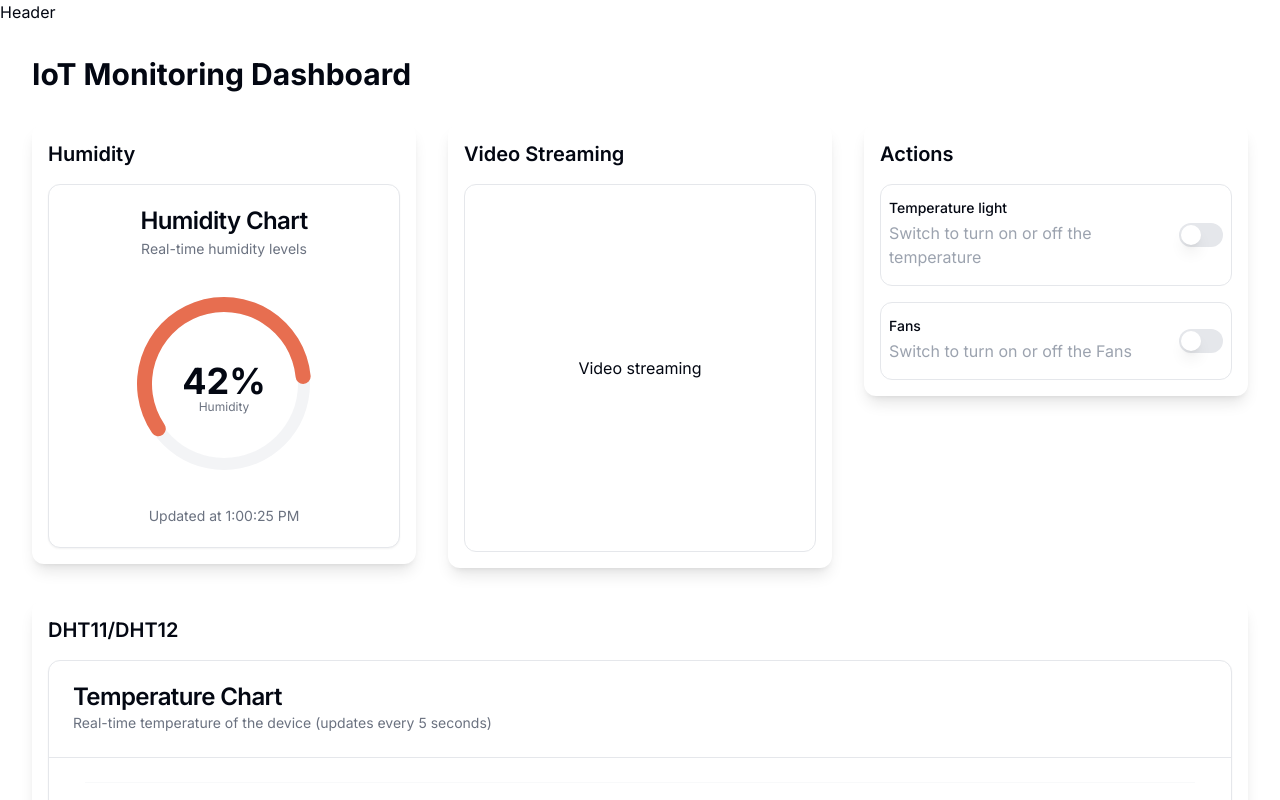
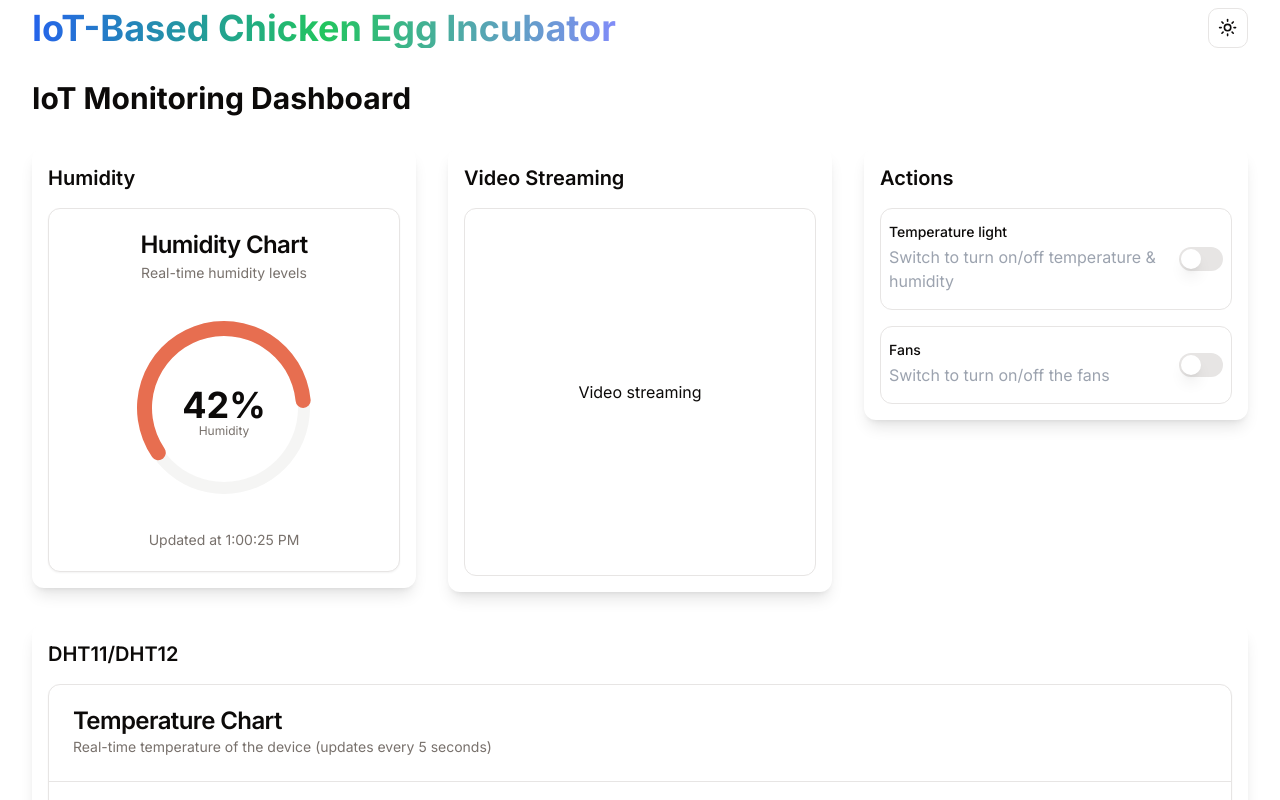
Before and after one commit to tongbaoloc/mse-iot-assignment, a Next.js app in the folder dashboard/: page / in a window 1280 px wide. Shown: the top 800 px of the page. Built offline with nearby package versions, Linux system fonts and the light colour scheme.

Commit message:
header, footer

```diff
--- a/dashboard/app/globals.css
+++ b/dashboard/app/globals.css
@@ -5,24 +5,24 @@
 @layer base {
   :root {
     --background: 0 0% 100%;
-    --foreground: 224 71.4% 4.1%;
+    --foreground: 20 14.3% 4.1%;
     --card: 0 0% 100%;
-    --card-foreground: 224 71.4% 4.1%;
+    --card-foreground: 20 14.3% 4.1%;
     --popover: 0 0% 100%;
-    --popover-foreground: 224 71.4% 4.1%;
-    --primary: 262.1 83.3% 57.8%;
-    --primary-foreground: 210 20% 98%;
-    --secondary: 220 14.3% 95.9%;
-    --secondary-foreground: 220.9 39.3% 11%;
-    --muted: 220 14.3% 95.9%;
-    --muted-foreground: 220 8.9% 46.1%;
-    --accent: 220 14.3% 95.9%;
-    --accent-foreground: 220.9 39.3% 11%;
+    --popover-foreground: 20 14.3% 4.1%;
+    --primary: 24.6 95% 53.1%;
+    --primary-foreground: 60 9.1% 97.8%;
+    --secondary: 60 4.8% 95.9%;
+    --secondary-foreground: 24 9.8% 10%;
+    --muted: 60 4.8% 95.9%;
+    --muted-foreground: 25 5.3% 44.7%;
+    --accent: 60 4.8% 95.9%;
+    --accent-foreground: 24 9.8% 10%;
     --destructive: 0 84.2% 60.2%;
-    --destructive-foreground: 210 20% 98%;
-    --border: 220 13% 91%;
-    --input: 220 13% 91%;
-    --ring: 262.1 83.3% 57.8%;
+    --destructive-foreground: 60 9.1% 97.8%;
+    --border: 20 5.9% 90%;
+    --input: 20 5.9% 90%;
+    --ring: 24.6 95% 53.1%;
     --radius: 0.75rem;
     --chart-1: 12 76% 61%;
     --chart-2: 173 58% 39%;
@@ -32,25 +32,25 @@
   }
 
   .dark {
-    --background: 224 71.4% 4.1%;
-    --foreground: 210 20% 98%;
-    --card: 224 71.4% 4.1%;
-    --card-foreground: 210 20% 98%;
-    --popover: 224 71.4% 4.1%;
-    --popover-foreground: 210 20% 98%;
-    --primary: 263.4 70% 50.4%;
-    --primary-foreground: 210 20% 98%;
-    --secondary: 215 27.9% 16.9%;
-    --secondary-foreground: 210 20% 98%;
-    --muted: 215 27.9% 16.9%;
-    --muted-foreground: 217.9 10.6% 64.9%;
-    --accent: 215 27.9% 16.9%;
-    --accent-foreground: 210 20% 98%;
-    --destructive: 0 62.8% 30.6%;
-    --destructive-foreground: 210 20% 98%;
-    --border: 215 27.9% 16.9%;
-    --input: 215 27.9% 16.9%;
-    --ring: 263.4 70% 50.4%;
+    --background: 20 14.3% 4.1%;
+    --foreground: 60 9.1% 97.8%;
+    --card: 20 14.3% 4.1%;
+    --card-foreground: 60 9.1% 97.8%;
+    --popover: 20 14.3% 4.1%;
+    --popover-foreground: 60 9.1% 97.8%;
+    --primary: 20.5 90.2% 48.2%;
+    --primary-foreground: 60 9.1% 97.8%;
+    --secondary: 12 6.5% 15.1%;
+    --secondary-foreground: 60 9.1% 97.8%;
+    --muted: 12 6.5% 15.1%;
+    --muted-foreground: 24 5.4% 63.9%;
+    --accent: 12 6.5% 15.1%;
+    --accent-foreground: 60 9.1% 97.8%;
+    --destructive: 0 72.2% 50.6%;
+    --destructive-foreground: 60 9.1% 97.8%;
+    --border: 12 6.5% 15.1%;
+    --input: 12 6.5% 15.1%;
+    --ring: 20.5 90.2% 48.2%;
     --chart-1: 220 70% 50%;
     --chart-2: 160 60% 45%;
     --chart-3: 30 80% 55%;
--- a/dashboard/app/layout.tsx
+++ b/dashboard/app/layout.tsx
@@ -1,9 +1,9 @@
 import type { Metadata } from "next";
 import { Inter } from "next/font/google";
 import "./globals.css";
-
 import Sidebar from "@/components/header/Header";
 import Footer from "@/components/footer/Footer";
+import { ThemeProvider } from "@/components/theme-provider";
 
 const inter = Inter({ subsets: ["latin"] });
 
@@ -20,9 +20,16 @@ export default function RootLayout({
   return (
     <html lang="en">
       <body className={inter.className}>
-        <Sidebar />
-        {children}
-        <Footer />
+        <ThemeProvider
+          attribute="class"
+          defaultTheme="system"
+          enableSystem
+          disableTransitionOnChange
+        >
+          <Sidebar />
+          {children}
+          <Footer />
+        </ThemeProvider>
       </body>
     </html>
   );
--- a/dashboard/app/page.tsx
+++ b/dashboard/app/page.tsx
@@ -7,7 +7,7 @@ import VideoStreaming from "@/components/video-streaming";
 export default function Home() {
   return (
     <main className="">
-      <div className="min-h-screen p-8">
+      <div className="min-h-screen p-8 ">
         <h1 className="text-3xl font-bold mb-8">IoT Monitoring Dashboard</h1>
         <div className="grid grid-cols-1 md:grid-cols-2 lg:grid-cols-3 gap-8">
           <MotionCard title="Humidity" children={<Humidity />} />
--- a/dashboard/components/actions.tsx
+++ b/dashboard/components/actions.tsx
@@ -7,19 +7,25 @@ const Actions = () => {
     <div className="">
       <div className="flex items-center justify-between border px-2 py-4 rounded-lg">
         <div className="grid w-full max-w-sm items-center gap-1.5">
-          <Label htmlFor="email">Temperature light</Label>
-          <p className="text-gray-400">
-            Switch to turn on or off the temperature
+          <Label className="dark:text-inherit" htmlFor="email">
+            Temperature light
+          </Label>
+          <p className="text-gray-400 dark:text-inherit">
+            Switch to turn on/off temperature & humidity
           </p>
         </div>
         <Switch />
       </div>
       <div className="flex items-center justify-between border px-2 py-4 rounded-lg mt-4">
         <div className="grid w-full max-w-sm items-center gap-1.5">
-          <Label htmlFor="email">Fans</Label>
-          <p className="text-gray-400">Switch to turn on or off the Fans</p>
+          <Label className="dark:text-inherit " htmlFor="email">
+            Fans
+          </Label>
+          <p className="text-gray-400 dark:text-inherit">
+            Switch to turn on/off the fans
+          </p>
         </div>
-        <Switch />
+        <Switch className="dark:text-inherit" />
       </div>
     </div>
   );
--- a/dashboard/components/card.tsx
+++ b/dashboard/components/card.tsx
@@ -5,7 +5,7 @@ const Card: React.FC<{ title: string; children: React.ReactNode }> = ({
   children,
 }) => {
   return (
-    <div className="bg-white p-4 shadow-lg rounded-lg">
+    <div className="bg-white dark:bg-inherit p-4 shadow-lg rounded-lg">
       <h2 className="text-xl font-semibold mb-4">{title}</h2>
       <div>{children}</div>
     </div>
--- a/dashboard/components/header/Header.tsx
+++ b/dashboard/components/header/Header.tsx
@@ -1,7 +1,48 @@
-import React from "react";
+"use client";
+
+import * as React from "react";
+import { Moon, Sun } from "lucide-react";
+import { useTheme } from "next-themes";
+import { Button } from "@/components/ui/button";
+import {
+  DropdownMenu,
+  DropdownMenuContent,
+  DropdownMenuItem,
+  DropdownMenuTrigger,
+} from "@/components/ui/dropdown-menu";
 
 const Header = () => {
-  return <div>Header</div>;
+  const { setTheme } = useTheme();
+
+  return (
+    <nav className="flex items-center justify-between container mt-2">
+      <h1 className="text-4xl font-bold  bg-gradient-to-r from-blue-600 via-green-500 to-indigo-400 inline-block text-transparent bg-clip-text">
+        IoT-Based Chicken Egg Incubator
+      </h1>
+      <div>
+        <DropdownMenu>
+          <DropdownMenuTrigger asChild>
+            <Button variant="outline" size="icon">
+              <Sun className="h-[1.2rem] w-[1.2rem] rotate-0 scale-100 transition-all dark:-rotate-90 dark:scale-0" />
+              <Moon className="absolute h-[1.2rem] w-[1.2rem] rotate-90 scale-0 transition-all dark:rotate-0 dark:scale-100" />
+              <span className="sr-only">Toggle theme</span>
+            </Button>
+          </DropdownMenuTrigger>
+          <DropdownMenuContent align="end">
+            <DropdownMenuItem onClick={() => setTheme("light")}>
+              Light
+            </DropdownMenuItem>
+            <DropdownMenuItem onClick={() => setTheme("dark")}>
+              Dark
+            </DropdownMenuItem>
+            <DropdownMenuItem onClick={() => setTheme("system")}>
+              System
+            </DropdownMenuItem>
+          </DropdownMenuContent>
+        </DropdownMenu>
+      </div>
+    </nav>
+  );
 };
 
 export default Header;
--- /dev/null
+++ b/dashboard/components/theme-provider.tsx
@@ -0,0 +1,9 @@
+"use client";
+
+import * as React from "react";
+import { ThemeProvider as NextThemesProvider } from "next-themes";
+import { type ThemeProviderProps } from "next-themes/dist/types";
+
+export function ThemeProvider({ children, ...props }: ThemeProviderProps) {
+  return <NextThemesProvider {...props}>{children}</NextThemesProvider>;
+}
--- /dev/null
+++ b/dashboard/components/ui/dropdown-menu.tsx
@@ -0,0 +1,200 @@
+"use client"
+
+import * as React from "react"
+import * as DropdownMenuPrimitive from "@radix-ui/react-dropdown-menu"
+import { Check, ChevronRight, Circle } from "lucide-react"
+
+import { cn } from "@/lib/utils"
+
+const DropdownMenu = DropdownMenuPrimitive.Root
+
+const DropdownMenuTrigger = DropdownMenuPrimitive.Trigger
+
+const DropdownMenuGroup = DropdownMenuPrimitive.Group
+
+const DropdownMenuPortal = DropdownMenuPrimitive.Portal
+
+const DropdownMenuSub = DropdownMenuPrimitive.Sub
+
+const DropdownMenuRadioGroup = DropdownMenuPrimitive.RadioGroup
+
+const DropdownMenuSubTrigger = React.forwardRef<
+  React.ElementRef<typeof DropdownMenuPrimitive.SubTrigger>,
+  React.ComponentPropsWithoutRef<typeof DropdownMenuPrimitive.SubTrigger> & {
+    inset?: boolean
+  }
+>(({ className, inset, children, ...props }, ref) => (
+  <DropdownMenuPrimitive.SubTrigger
+    ref={ref}
+    className={cn(
+      "flex cursor-default select-none items-center rounded-sm px-2 py-1.5 text-sm outline-none focus:bg-accent data-[state=open]:bg-accent",
+      inset && "pl-8",
+      className
+    )}
+    {...props}
+  >
+    {children}
+    <ChevronRight className="ml-auto h-4 w-4" />
+  </DropdownMenuPrimitive.SubTrigger>
+))
+DropdownMenuSubTrigger.displayName =
+  DropdownMenuPrimitive.SubTrigger.displayName
+
+const DropdownMenuSubContent = React.forwardRef<
+  React.ElementRef<typeof DropdownMenuPrimitive.SubContent>,
+  React.ComponentPropsWithoutRef<typeof DropdownMenuPrimitive.SubContent>
+>(({ className, ...props }, ref) => (
+  <DropdownMenuPrimitive.SubContent
+    ref={ref}
+    className={cn(
+      "z-50 min-w-[8rem] overflow-hidden rounded-md border bg-popover p-1 text-popover-foreground shadow-lg data-[state=open]:animate-in data-[state=closed]:animate-out data-[state=closed]:fade-out-0 data-[state=open]:fade-in-0 data-[state=closed]:zoom-out-95 data-[state=open]:zoom-in-95 data-[side=bottom]:slide-in-from-top-2 data-[side=left]:slide-in-from-right-2 data-[side=right]:slide-in-from-left-2 data-[side=top]:slide-in-from-bottom-2",
+      className
+    )}
+    {...props}
+  />
+))
+DropdownMenuSubContent.displayName =
+  DropdownMenuPrimitive.SubContent.displayName
+
+const DropdownMenuContent = React.forwardRef<
+  React.ElementRef<typeof DropdownMenuPrimitive.Content>,
+  React.ComponentPropsWithoutRef<typeof DropdownMenuPrimitive.Content>
+>(({ className, sideOffset = 4, ...props }, ref) => (
+  <DropdownMenuPrimitive.Portal>
+    <DropdownMenuPrimitive.Content
+      ref={ref}
+      sideOffset={sideOffset}
+      className={cn(
+        "z-50 min-w-[8rem] overflow-hidden rounded-md border bg-popover p-1 text-popover-foreground shadow-md data-[state=open]:animate-in data-[state=closed]:animate-out data-[state=closed]:fade-out-0 data-[state=open]:fade-in-0 data-[state=closed]:zoom-out-95 data-[state=open]:zoom-in-95 data-[side=bottom]:slide-in-from-top-2 data-[side=left]:slide-in-from-right-2 data-[side=right]:slide-in-from-left-2 data-[side=top]:slide-in-from-bottom-2",
+        className
+      )}
+      {...props}
+    />
+  </DropdownMenuPrimitive.Portal>
+))
+DropdownMenuContent.displayName = DropdownMenuPrimitive.Content.displayName
+
+const DropdownMenuItem = React.forwardRef<
+  React.ElementRef<typeof DropdownMenuPrimitive.Item>,
+  React.ComponentPropsWithoutRef<typeof DropdownMenuPrimitive.Item> & {
+    inset?: boolean
+  }
+>(({ className, inset, ...props }, ref) => (
+  <DropdownMenuPrimitive.Item
+    ref={ref}
+    className={cn(
+      "relative flex cursor-default select-none items-center rounded-sm px-2 py-1.5 text-sm outline-none transition-colors focus:bg-accent focus:text-accent-foreground data-[disabled]:pointer-events-none data-[disabled]:opacity-50",
+      inset && "pl-8",
+      className
+    )}
+    {...props}
+  />
+))
+DropdownMenuItem.displayName = DropdownMenuPrimitive.Item.displayName
+
+const DropdownMenuCheckboxItem = React.forwardRef<
+  React.ElementRef<typeof DropdownMenuPrimitive.CheckboxItem>,
+  React.ComponentPropsWithoutRef<typeof DropdownMenuPrimitive.CheckboxItem>
+>(({ className, children, checked, ...props }, ref) => (
+  <DropdownMenuPrimitive.CheckboxItem
+    ref={ref}
+    className={cn(
+      "relative flex cursor-default select-none items-center rounded-sm py-1.5 pl-8 pr-2 text-sm outline-none transition-colors focus:bg-accent focus:text-accent-foreground data-[disabled]:pointer-events-none data-[disabled]:opacity-50",
+      className
+    )}
+    checked={checked}
+    {...props}
+  >
+    <span className="absolute left-2 flex h-3.5 w-3.5 items-center justify-center">
+      <DropdownMenuPrimitive.ItemIndicator>
+        <Check className="h-4 w-4" />
+      </DropdownMenuPrimitive.ItemIndicator>
+    </span>
+    {children}
+  </DropdownMenuPrimitive.CheckboxItem>
+))
+DropdownMenuCheckboxItem.displayName =
+  DropdownMenuPrimitive.CheckboxItem.displayName
+
+const DropdownMenuRadioItem = React.forwardRef<
+  React.ElementRef<typeof DropdownMenuPrimitive.RadioItem>,
+  React.ComponentPropsWithoutRef<typeof DropdownMenuPrimitive.RadioItem>
+>(({ className, children, ...props }, ref) => (
+  <DropdownMenuPrimitive.RadioItem
+    ref={ref}
+    className={cn(
+      "relative flex cursor-default select-none items-center rounded-sm py-1.5 pl-8 pr-2 text-sm outline-none transition-colors focus:bg-accent focus:text-accent-foreground data-[disabled]:pointer-events-none data-[disabled]:opacity-50",
+      className
+    )}
+    {...props}
+  >
+    <span className="absolute left-2 flex h-3.5 w-3.5 items-center justify-center">
+      <DropdownMenuPrimitive.ItemIndicator>
+        <Circle className="h-2 w-2 fill-current" />
+      </DropdownMenuPrimitive.ItemIndicator>
+    </span>
+    {children}
+  </DropdownMenuPrimitive.RadioItem>
+))
+DropdownMenuRadioItem.displayName = DropdownMenuPrimitive.RadioItem.displayName
+
+const DropdownMenuLabel = React.forwardRef<
+  React.ElementRef<typeof DropdownMenuPrimitive.Label>,
+  React.ComponentPropsWithoutRef<typeof DropdownMenuPrimitive.Label> & {
+    inset?: boolean
+  }
+>(({ className, inset, ...props }, ref) => (
+  <DropdownMenuPrimitive.Label
+    ref={ref}
+    className={cn(
+      "px-2 py-1.5 text-sm font-semibold",
+      inset && "pl-8",
+      className
+    )}
+    {...props}
+  />
+))
+DropdownMenuLabel.displayName = DropdownMenuPrimitive.Label.displayName
+
+const DropdownMenuSeparator = React.forwardRef<
+  React.ElementRef<typeof DropdownMenuPrimitive.Separator>,
+  React.ComponentPropsWithoutRef<typeof DropdownMenuPrimitive.Separator>
+>(({ className, ...props }, ref) => (
+  <DropdownMenuPrimitive.Separator
+    ref={ref}
+    className={cn("-mx-1 my-1 h-px bg-muted", className)}
+    {...props}
+  />
+))
+DropdownMenuSeparator.displayName = DropdownMenuPrimitive.Separator.displayName
+
+const DropdownMenuShortcut = ({
+  className,
+  ...props
+}: React.HTMLAttributes<HTMLSpanElement>) => {
+  return (
+    <span
+      className={cn("ml-auto text-xs tracking-widest opacity-60", className)}
+      {...props}
+    />
+  )
+}
+DropdownMenuShortcut.displayName = "DropdownMenuShortcut"
+
+export {
+  DropdownMenu,
+  DropdownMenuTrigger,
+  DropdownMenuContent,
+  DropdownMenuItem,
+  DropdownMenuCheckboxItem,
+  DropdownMenuRadioItem,
+  DropdownMenuLabel,
+  DropdownMenuSeparator,
+  DropdownMenuShortcut,
+  DropdownMenuGroup,
+  DropdownMenuPortal,
+  DropdownMenuSub,
+  DropdownMenuSubContent,
+  DropdownMenuSubTrigger,
+  DropdownMenuRadioGroup,
+}
--- a/dashboard/package.json
+++ b/dashboard/package.json
@@ -9,6 +9,7 @@
     "lint": "next lint"
   },
   "dependencies": {
+    "@radix-ui/react-dropdown-menu": "^2.1.1",
     "@radix-ui/react-label": "^2.1.0",
     "@radix-ui/react-slot": "^1.1.0",
     "@radix-ui/react-switch": "^1.1.0",
@@ -17,6 +18,7 @@
     "framer-motion": "^11.3.24",
     "lucide-react": "^0.427.0",
     "next": "14.2.5",
+    "next-themes": "^0.3.0",
     "react": "^18",
     "react-dom": "^18",
     "recharts": "^2.12.7",
```
Also changed, not shown: dashboard/components/footer/Footer.tsx (+6 -1 lines), 1 other file (tests, documents, lock files or other folders).
